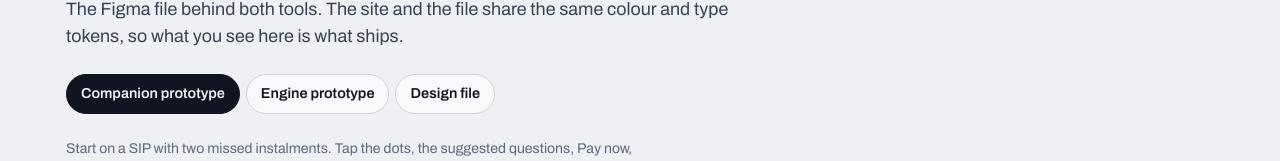
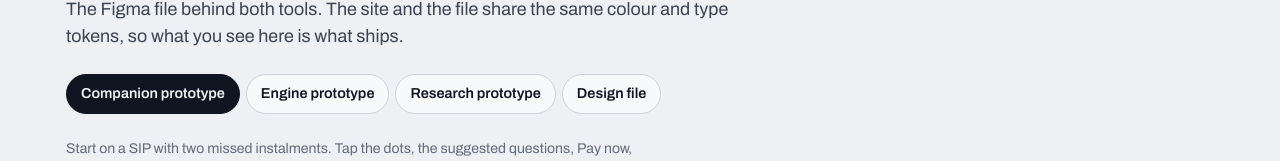
Before and after one commit to shreshthsinghal/nl-groww-sip, a Next.js app: page /design in a window 1280 px wide. Shown: the part 151-312 px from the top of the page. Built offline with nearby package versions, Linux system fonts and the light colour scheme.

Commit message:
Design page: add the Research prototype
Co-Authored-By: Claude Opus 5.5 <noreply@anthropic.com>
Claude-Session: https://claude.ai/code/session_01Ly9KwzgNN2twQ2tZcLAU11

```diff
--- a/app/design/Design.jsx
+++ b/app/design/Design.jsx
@@ -7,7 +7,8 @@ const proto = (node) => `https://www.figma.com/proto/KtFsDp6EgP6ILmbYwktBh6/SIP-
 const TABS = [
   { id: "companion", label: "Companion prototype", url: proto("5-91"), note: "Start on a SIP with two missed instalments. Tap the dots, the suggested questions, Pay now, Change date, Pause or Stop. Every tap goes where the live app goes." },
   { id: "engine", label: "Engine prototype", url: proto("11-160"), note: "Mobile flow: ask, see your pattern, or say you're thinking of stopping and pick a reason." },
-  { id: "file", label: "Design file", url: FILE, note: "The full file: tokens in light and dark, components, 16 Companion states, the Engine and Home screens, and the user flows." }
+  { id: "research", label: "Research prototype", url: proto("22-130"), wide: true, note: "Desktop workspace for the product team: the answer, the ranked leaks, a story drawer from Evidence, Ask, Classify and Method. Tabs and rows are clickable." },
+  { id: "file", label: "Design file", url: FILE, note: "The full file: tokens in light and dark, components, 16 Companion states, the Engine, Research and Home screens, and the user flows." }
 ];
 const embed = (u) => "https://www.figma.com/embed?embed_host=share&url=" + encodeURIComponent(u);
 
@@ -24,7 +25,7 @@ export default function Design() {
         {TABS.map((x) => <button key={x.id} className="tab" role="tab" type="button" aria-selected={tab === x.id} onClick={() => setTab(x.id)}>{x.label}</button>)}
       </div>
       <p className="note" style={{ margin: 0 }}>{t.note}</p>
-      <div className={"figma-frame" + (tab === "file" ? "" : " proto")}>
+      <div className={"figma-frame" + (tab === "file" || t.wide ? "" : " proto")}>
         <iframe key={t.id} title={t.label} src={embed(t.url)} allowFullScreen loading="lazy" />
       </div>
       <p className="note" style={{ margin: 0 }}><a href={tab === "file" ? FILE : t.url} target="_blank" rel="noopener">Open in Figma <ArrowUpRight size={14} aria-hidden="true" style={{ verticalAlign: "-2px" }} /></a> · Prototypes are tappable right here.</p>
```
